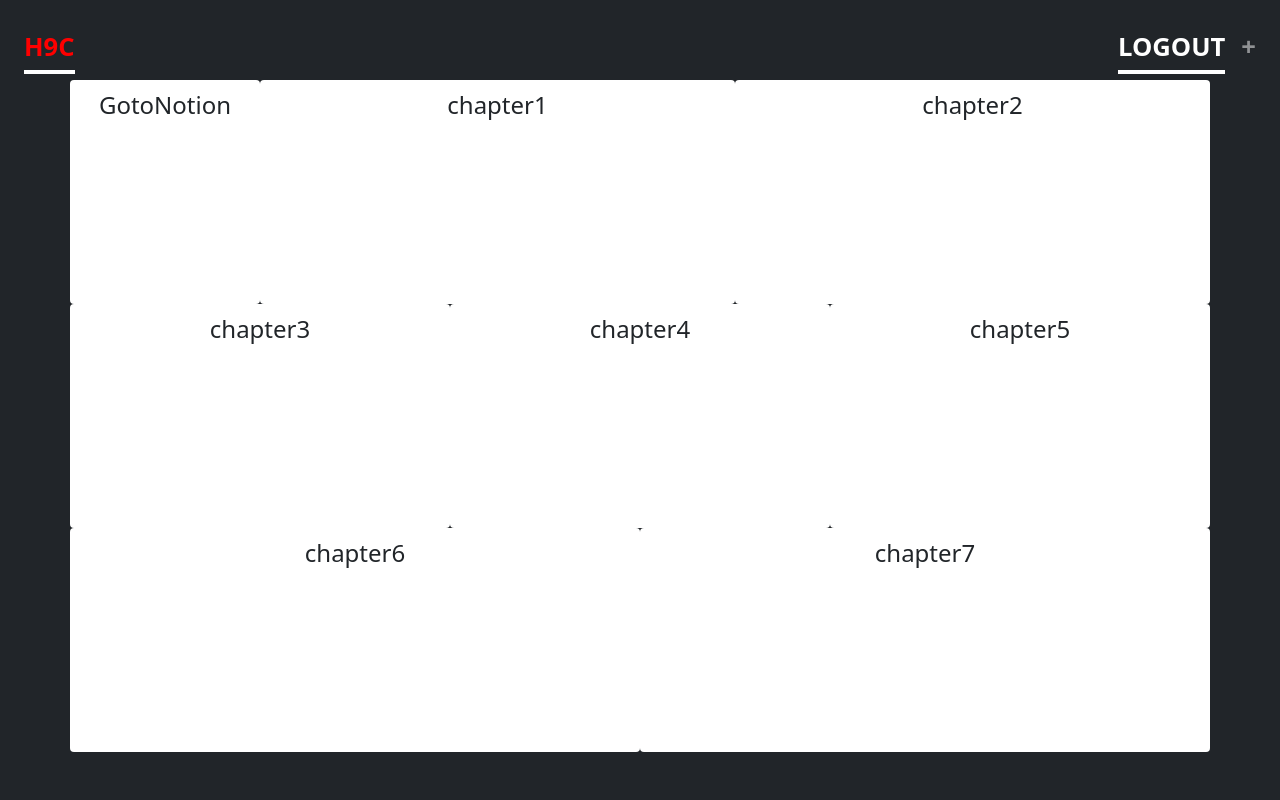
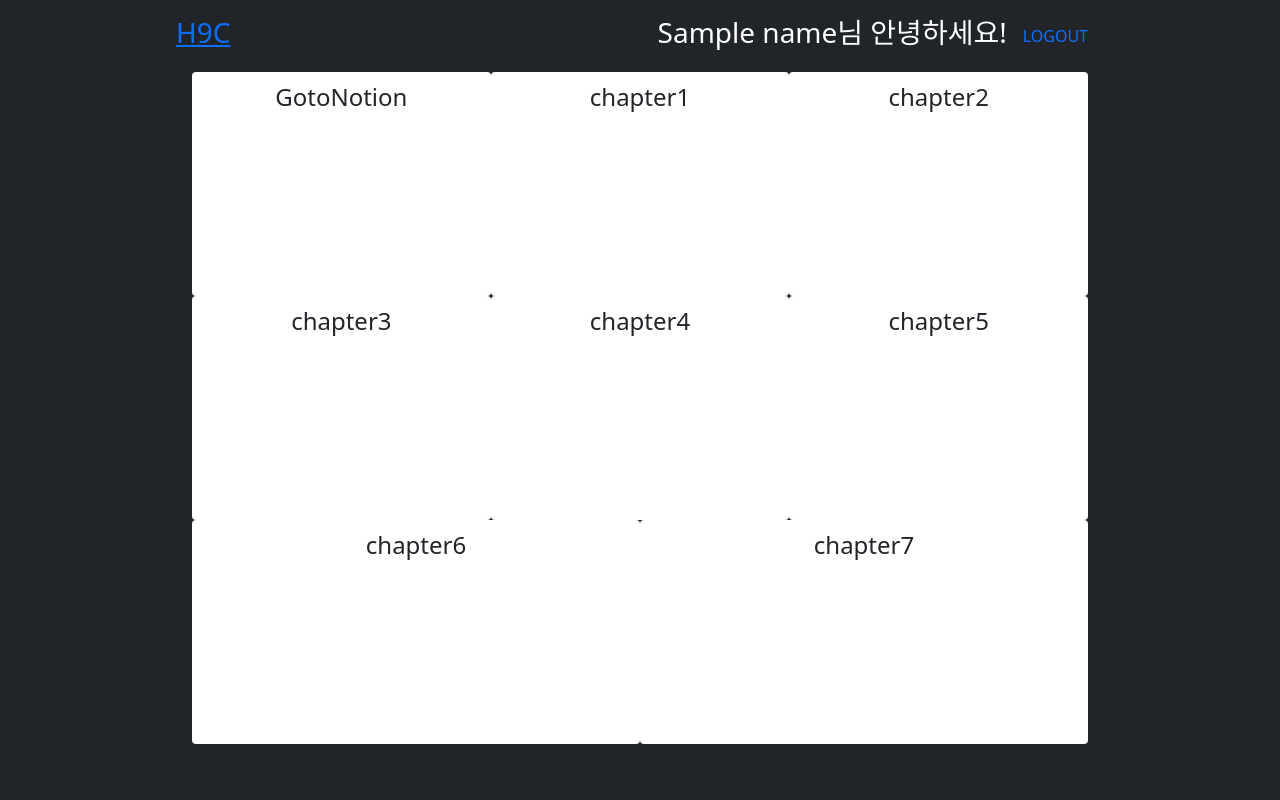
Before and after one commit to bigduk88/hanghae99_35, a Flask app: template templates/index.html in a window 1280 px wide. Run offline with Flask 2, Linux system fonts and the light colour scheme; the template is opened without the code that fills it: most values are stand-ins (such as "Sample title", 1, 10 or a date in 2020); some libraries are stand-ins or nearby versions.

Commit message:
거의 끝나가요!
화이팅!

```diff
--- a/app.py
+++ b/app.py
@@ -20,6 +20,7 @@ db = client.dbsparta_plus
 def css():
     return render_template('cover.css')
 
+
 @app.route('/')
 def home():
     token_receive = request.cookies.get('mytoken')
@@ -31,6 +32,7 @@ def home():
         return redirect(url_for("login", msg="로그인 시간이 만료되었습니다."))
     except jwt.exceptions.DecodeError:
         return redirect(url_for("login", msg="로그인 정보가 존재하지 않습니다."))
+
 
 @app.route('/contents')
 def content():
@@ -44,10 +46,12 @@ def content():
     except jwt.exceptions.DecodeError:
         return redirect(url_for("login", msg="로그인 정보가 존재하지 않습니다."))
 
+
 @app.route('/login')
 def login():
     msg = request.args.get("msg")
     return render_template('login.html', msg=msg)
+
 
 @app.route('/sign_in', methods=['POST'])
 def sign_in():
@@ -71,6 +75,7 @@ def sign_in():
     else:
         return jsonify({'result': 'fail', 'msg': '아이디/비밀번호가 일치하지 않습니다.'})
 
+
 @app.route('/sign_up/save', methods=['POST'])
 def sign_up():
     username_receive = request.form['username_give']
@@ -83,11 +88,57 @@ def sign_up():
     db.users.insert_one(doc)
     return jsonify({'result': 'success'})
 
+
 @app.route('/sign_up/check_dup', methods=['POST'])
 def check_dup():
     username_receive = request.form['username_give']
     exists = bool(db.users.find_one({"username": username_receive}))
     return jsonify({'result': 'success', 'exists': exists})
+
+
+######################################
+# 메인 진자 사용 챕터리스트 시작
+
+@app.route('/chptbox', methods=['GET'])
+def chptlist():
+    chtlist = list(db.chptbox.find({}, {'_id': False}))
+    return jsonify({'all_list':chtlist})
+
+@app.route('/contents/<input>')
+def detail(input):
+    sample = db.chptbox.find_one({'num': input})
+    middleput = sample['desc']
+    title = sample['name']
+    print(sample, middleput)
+    return render_template("contents.html", output=middleput, title=title)
+
+# @app.route('/')
+# def main():
+#     msg = request.args.get("msg")
+#     # DB에서 저장된 단어 찾아서 HTML에 나타내기
+#     num = list(db.chptbox.find({}, {"_id": False}))
+#     return render_template("index.html", num=num, name=name, desc=desc)
+
+# @app.route('/contents/<num>')
+# def contents(num):
+#     result = list(db.chptbox.find({}, {'_id': False}))
+#     print(result)
+#     return render_template("contents.html", result=result)
+
+# @app.route('/contents/2')
+# def contents_1():
+#     result = list(db.chptbox.find({}, {'_id': False}))
+#     print(result)
+#     return render_template("contents.html", result=result)
+
+# @app.route('/contents/')
+# def contents():
+#     result = list(db.chptbox.find({}, {'_id': False}))
+#     print(result)
+#     return render_template("contents.html", result=result)
+
+# 메인 진자 사용 챕터리스트 끝
+######################################
 
 ######################################
 # 게시판 글 등록 api 시작
@@ -119,8 +170,9 @@ def delete_ex():
     db.examples.delete_one({"word": word_receive, "example": example})
     return jsonify({'result': 'success', 'msg': f'example #{number_receive} of "{word_receive}" deleted'})
 
+
+# 게시판 글 등록 api 끝
 ######################################
-
 
 if __name__ == '__main__':
     app.run('0.0.0.0', port=5000, debug=True)
--- a/templates/index.html
+++ b/templates/index.html
@@ -22,6 +22,21 @@
     <title>H9C</title>
 
     <style>
+        .bd-placeholder-img {
+            font-size: 1.125rem;
+            text-anchor: middle;
+            -webkit-user-select: none;
+            -moz-user-select: none;
+            user-select: none;
+        }
+
+        @media (min-width: 768px) {
+            .bd-placeholder-img-lg {
+                font-size: 3.5rem;
+            }
+        }
+
+
         .X {
             text-anchor: middle;
             position: relative;
@@ -75,57 +90,59 @@
         }
 
         .cover-container {
-            max-width: 80rem;
+            max-width: 60rem;
         }
 
-
-        /*
-         * Header
-         */
-
-        .nav-masthead .nav-link {
-            padding: .25rem 0;
-            font-weight: 700;
-            font-size: 160%;
-            color: rgba(255, 255, 255, .5);
-            background-color: transparent;
-            border-bottom: .25rem solid transparent;
+        .container, .container-fluid, .container-lg, .container-md, .container-sm, .container-xl, .container-xxl {
+            width: 100%;
+            padding-right: var(--bs-gutter-x, .75rem);
+            padding-left: var(--bs-gutter-x, .75rem);
+            margin-right: auto;
+            margin-left: auto
         }
 
-        .nav-masthead .nav-link:hover,
-        .nav-masthead .nav-link:focus {
-            border-bottom-color: rgba(255, 255, 255, .25);
+        @media (min-width: 576px) {
+            .container, .container-sm {
+                max-width: 540px
+            }
         }
 
-        .nav-masthead .nav-link + .nav-link {
-            margin-left: 1rem;
+        @media (min-width: 768px) {
+            .container, .container-md, .container-sm {
+                max-width: 720px
+            }
         }
 
-        .nav-masthead .active {
-            color: #fff;
-            border-bottom-color: #fff;
+        @media (min-width: 992px) {
+            .container, .container-lg, .container-md, .container-sm {
+                max-width: 960px
+            }
         }
+
+        @media (min-width: 1200px) {
+            .container, .container-lg, .container-md, .container-sm, .container-xl {
+                max-width: 1140px
+            }
+        }
+
+        @media (min-width: 1400px) {
+            .container, .container-lg, .container-md, .container-sm, .container-xl, .container-xxl {
+                max-width: 1320px
+            }
+        }
+
 
     </style>
 
 
     <SCRIPT>
+        function hey() {
+            open('https://www.notion.so/99-35-31e772f7e01942fe920ac4647103dee0')
+        }
+
         function reload() {
             window.location.reload()
         }
-
-        // function addbox(chapter) {
-        //     $.ajax({
-        //         type: 'POST',
-        //         url: '/api/add',
-        //         data: {add_give: chapter},
-        //         success: function (response) {
-        //             alert(response['msg']);
-        //             window.location.reload();
-        //         }
-        //     })
-        // }
-
     </SCRIPT>
 
     <script>
@@ -137,54 +154,58 @@
     </script>
 
 
+    <!-- Custom styles for this template-->
+    <!--    //<link href="cover.css" rel="stylesheet">-->
+
+
 </head>
 <body class="d-flex h-100 text-center text-white bg-dark">
 
-<div class="cover-container w-100 h-100 p-4 mx-auto">
+<div class="cover-container w-100 h-100 p-3 mx-auto">
     <header class="mb-auto">
         <div>
-            <nav class="nav nav-masthead float-md-start mb-0">
-                <div class="nav-link active" onclick="reload()" style="color:red">H9C</div>
-            </nav>
-            <nav class="nav nav-masthead float-md-end">
-                <div class="nav-link active" aria-current="page" onclick="sign_out()">LOGOUT</div>
-                <div class="nav-link" aria-current="page" onclick="">+</div>
+            <h3 class="float-md-start mb-0" onclick="window.location.reload()"><a href="#">H9C</a></h3>
+            <nav class="nav nav-masthead justify-content-center float-md-end">
+                {#                <h3>#}
+                {#                    {% for row in rows %}#}
+                {#                        {% set myname = row["username"] %}#}
+                {##}
+                {#                </h3>#}
+
+
+                <h3 style="color: white"> {{ name }}님 안녕하세요!</h3>
+                <a href="#" class="nav-link active" aria-current="page" onclick="sign_out()">LOGOUT</a>
             </nav>
         </div>
     </header>
-    <main>
-        <!-- class="container mx-auto-all"-->
+
+    <main class="px-3">
+
         <div class="container mx-auto-all">
             <!-- Stack the columns on mobile by making one full-width and the other half-width -->
-
-<!--            현재페이지 onclick="location.href='링크'"-->
-<!--            새창 onclick="window.open('링크')"-->
-<!--            상위프레임 onclick="parent.location.href='링크'"-->
-<!--            팝업 onclick="OpenWin_variety('링크url','창이름',width,height,출력좌표X,출력위치Y)"-->
-
             <div class="row" id="cards-box">
-                <div class="X col-1" onclick="window.open('https://www.notion.so/99-35-31e772f7e01942fe920ac4647103dee0')">
+                <div class="X col-4" onclick="hey()">
                     GotoNotion
                 </div>
-                <div class="X col-4" onclick="location.href='contents'">
+                <div class="X col-4" onclick="location.href='/contents/1'">
                     chapter1
                 </div>
-                <div class="X col-4" onclick="">
+                <div class="X col-4" onclick="location.href='/contents/2'">
                     chapter2
                 </div>
-                <div class="X col-4" onclick="">
+                <div class="X col-4" onclick="location.href='/contents/3'">
                     chapter3
                 </div>
-                <div class="X col-4" onclick="">
+                <div class="X col-4" onclick="location.href='/contents/4'">
                     chapter4
                 </div>
-                <div class="X col-4" onclick="">
+                <div class="X col-4" onclick="location.href='/contents/5'">
                     chapter5
                 </div>
-                <div class="X col-4" onclick="">
+                <div class="X col-4" onclick="location.href='/contents/6'">
                     chapter6
                 </div>
-                <div class="X col-4" onclick="">
+                <div class="X col-4" onclick="location.href='/contents/7'">
                     chapter7
                 </div>
             </div>
```
Also changed, not shown: templates/contents.html (+4 -56 lines).
